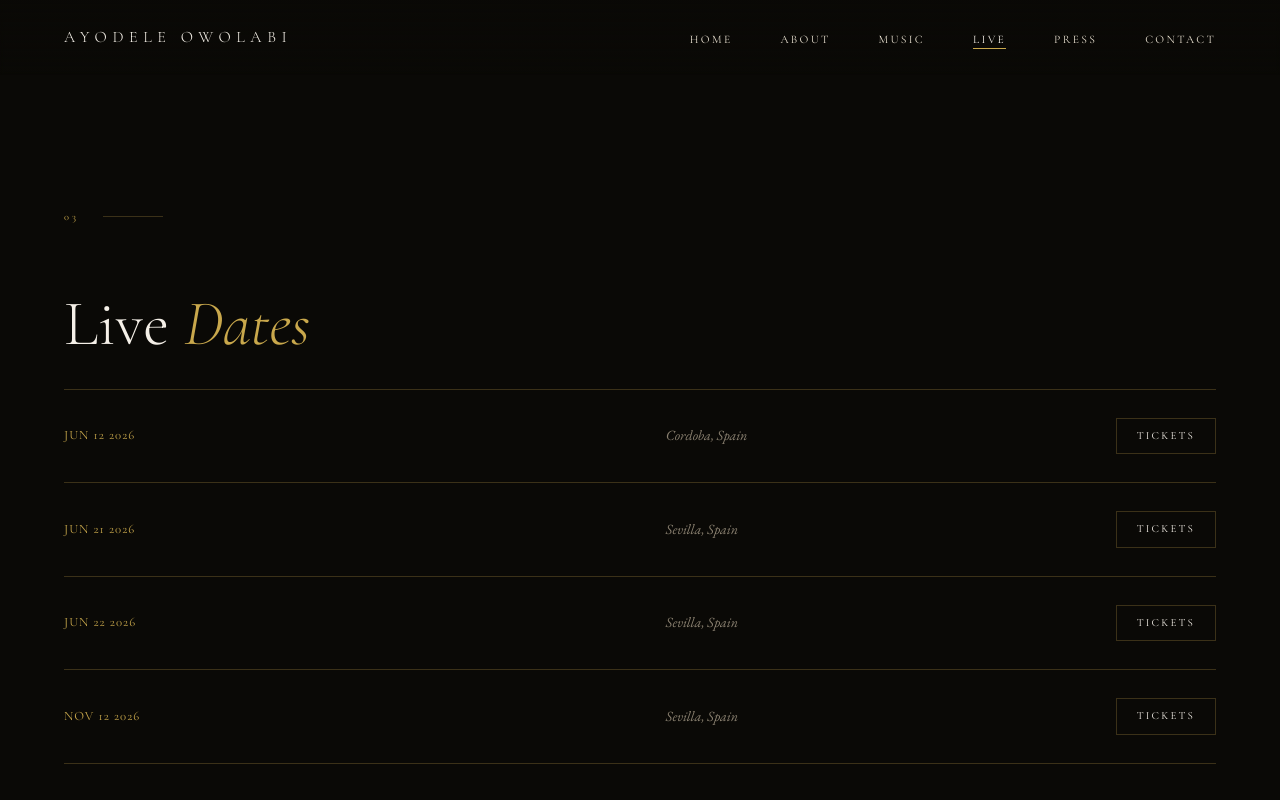
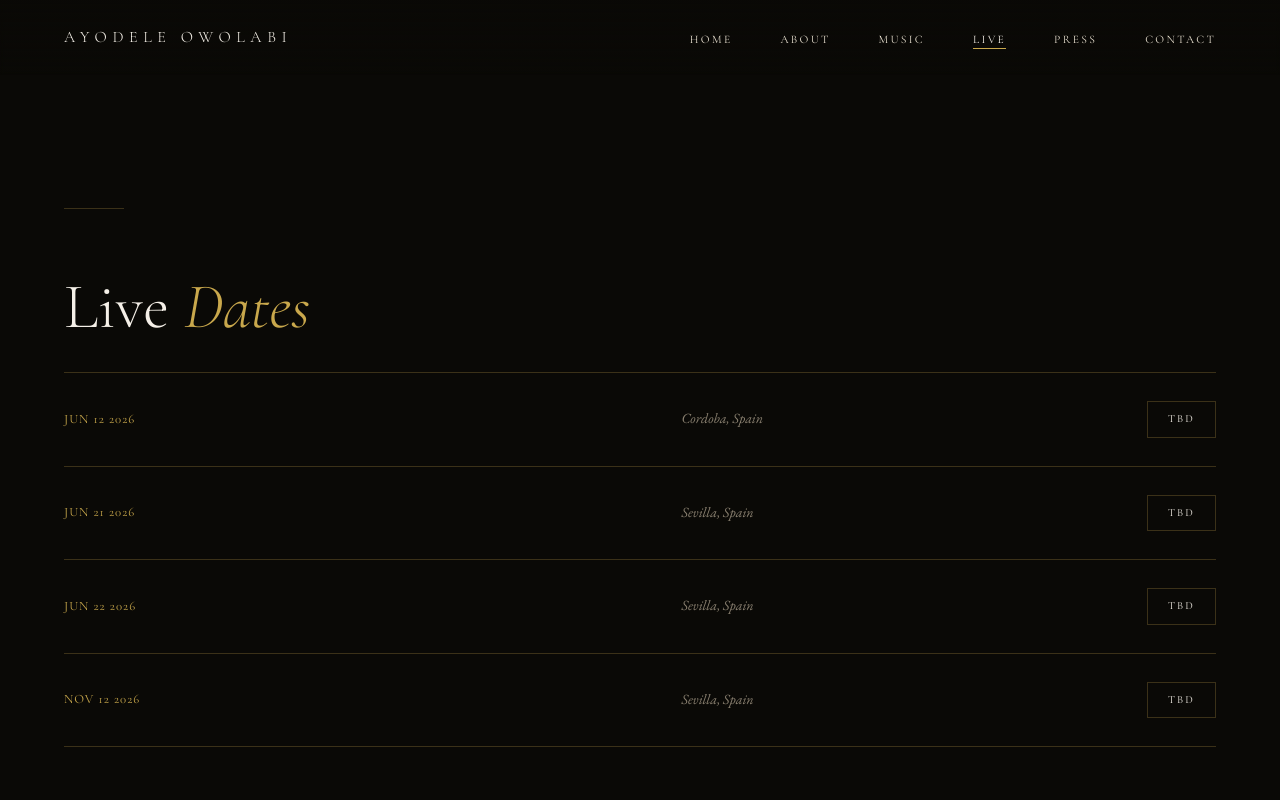
Before and after one commit to ayodeleowolabi/jazzsite, a React (Vite) app: page /live in a window 1280 px wide. Shown: the top 800 px of the page. Built offline with nearby package versions, Linux system fonts and the light colour scheme.

Commit message:
hero changes

```diff
--- a/src/pages/About.jsx
+++ b/src/pages/About.jsx
@@ -22,7 +22,6 @@ export default function About() {
       <div className="page-section">
 
         <div className="section-header">
-          <span className="section-number">01</span>
           <div className="section-rule" />
         </div>
 
@@ -41,8 +40,8 @@ export default function About() {
   church, the jazz lineage of Washington, DC, and the rhythmic memory of West Africa.
 </p>
 <p>
-  A graduate of Howard University home to Duke Ellington and Shirley Horn; Owolabi
-  came of age at the center of Black American music. Her studies led her to the Kennedy
+  A graduate of Howard University in Washington DC home to Duke Ellington and Shirley Horn;
+  Owolabi came of age at the center of Black American music. Her studies led her to the Kennedy
   Center's prestigious Betty Carter Jazz Ahead residency, where she collaborated with
   Jason Moran, Ralph Peterson, and Carmen Lundy. She portrayed Young Ella Fitzgerald
   in the celebrated <em>Ella 100: Live at the Apollo</em> alongside Lizz Wright, Patti
@@ -104,7 +103,7 @@ export default function About() {
           <div className={styles.ytWrap}>
             <iframe
               src="https://www.youtube.com/embed/iJFywCvW344?si=7ugYwMXz4CnfyhJ3"
-              title="Ayodele Owolabi at the Kennedy Center"
+              title="Ayodele Owolabi at Asociación Sevillana de Jazz - Sevilla Spain"
               allowFullScreen
               loading="lazy"
             />
--- a/src/pages/Contact.jsx
+++ b/src/pages/Contact.jsx
@@ -40,7 +40,6 @@ export default function Contact() {
       <div className="page-section">
 
         <div className="section-header">
-          <span className="section-number">05</span>
           <div className="section-rule" />
         </div>
 
--- a/src/pages/Live.jsx
+++ b/src/pages/Live.jsx
@@ -13,7 +13,6 @@ export default function Live() {
     <main className={styles.page}>
       <div className="page-section">
         <div className="section-header">
-          <span className="section-number">03</span>
           <div className="section-rule" />
         </div>
         <h2 className="section-title">Live <em>Dates</em></h2>
@@ -25,7 +24,7 @@ export default function Live() {
               <span className={styles.venue}>{venue}</span>
               <span className={styles.location}>{location}</span>
               <a href={ticketUrl} className={styles.ticket} target="_blank" rel="noreferrer">
-                Tickets
+                TBD
               </a>
             </div>
           )) : (
--- a/src/pages/Press.jsx
+++ b/src/pages/Press.jsx
@@ -19,7 +19,6 @@ export default function Press() {
     <main className={styles.page}>
       <div className="page-section">
         <div className="section-header">
-          <span className="section-number">04</span>
           <div className="section-rule" />
         </div>
         <h2 className="section-title">Press &amp; <em>Media</em></h2>
```
